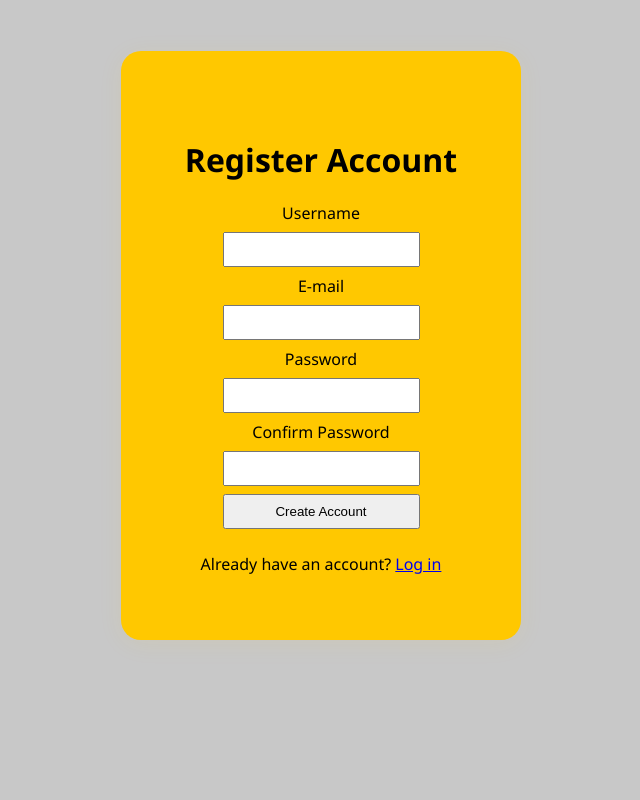
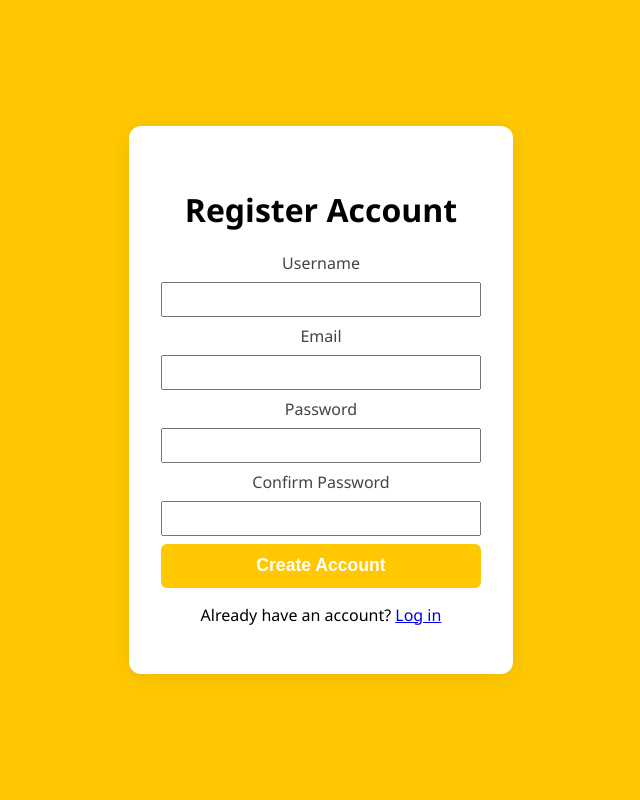
Before and after one commit to CCCCCasper/ThisIsTheEnd, a Flask app: page /register in a window 1280 px wide. Shown: the whole page, without its empty margins (319-959 px from the left). Run offline with Flask 2, Linux system fonts and the light colour scheme.

Commit message:
taal verandert & client list added

```diff
--- a/Styles/account.css
+++ b/Styles/account.css
@@ -1,30 +1,39 @@
-body{
+body {
+    background: rgb(255, 200, 0);
+    font-family: 'Segoe UI', Arial, sans-serif;
+    display: flex;
+    justify-content: center;
+    align-items: center;
+    height: 100vh;
     margin: 0;
-    min-height: 100vh;
-    width: 100vw;
-    font-family: Segoe UI, Arial, Helvetica, sans-serif;
-    padding: 4vw 2vw;
-    box-sizing: border-box;
-    background-color: rgb(200, 200, 200);
 }
-.login-container{
-    height: fit-content;
-    width: 100%;
-    max-width: 400px;
-    border: 1px solid transparent;
-    border-radius: 20px;
-    display: flex;
-    flex-direction: column;
-    background-color: rgb(255, 200, 0);
-    padding: 4rem 2rem 3rem 2rem;
-    margin: 0 auto;
-    box-sizing: border-box;
-    box-shadow: 0 4px 24px rgba(255, 200, 0, 0.08);
+
+.login-container {
+    background: #fff;
+    padding: 2.5rem 2rem 2rem 2rem;
+    border-radius: 12px;
+    box-shadow: 0 4px 24px rgba(0,0,0,0.08);
+    min-width: 320px;
 }
+
+h2 {
+    text-align: center;
+    color: #2d3a4a;
+    margin-bottom: 1.5rem;
+}
+
+label {
+    display: block;
+    margin-bottom: 0.5rem;
+    color: #444;
+    font-weight: 500;
+}
+
 .center{
     text-align: center;
     margin: 0 auto;
 }
+
 form{
     text-align: center;
     max-width: 100%;
@@ -39,12 +48,21 @@ input{
     box-sizing: border-box;
 }
 
-button{
-    padding: 8px 12px;
-    margin: 8px auto;
+button[type="submit"] {
     width: 100%;
-    max-width: 200px;
-    display: block;
+    padding: 0.7rem;
+    background: rgb(255, 200, 0);
+    color: #fff;
+    border: none;
+    border-radius: 6px;
+    font-size: 1.1rem;
+    font-weight: 600;
+    cursor: pointer;
+    transition: background 0.2s;
+}
+
+button[type="submit"]:hover {
+    background: rgb(255, 220, 0);
 }
 
 p.message{
--- a/Styles/reservations.css
+++ b/Styles/reservations.css
@@ -26,8 +26,7 @@ body {
 
 .delete, .edit{
     display: inline-block;
-    margin-bottom: 1.5rem;
-    padding: 0.5rem 1.5rem;
+    padding: 0.5rem 1rem;
     color: #2d3a4a;
     border: none;
     border-radius: 6px;
--- a/Templates/dashboard.html
+++ b/Templates/dashboard.html
@@ -32,6 +32,10 @@
     {% endif %}
 
 
+    <a class="box" href="{{ url_for('clients') }}">
+      <h2>List of all clients</h2>
+    </a>
+
     <a class="box" href="{{ url_for('reservations') }}">
       <h2>Go to Reservations</h2>
     </a>
--- a/Templates/lanes.html
+++ b/Templates/lanes.html
@@ -30,6 +30,7 @@
 			{% else %}
 				<div style="text-align: center; color: #b00; font-weight: bold; margin-top: 1.5rem;">Geen banen beschikbaar voor dit tijdstip.</div>
 			{% endif %}
+				<div style="text-align: center; color: #b00; font-weight: bold; margin-top: 1.5rem;">No lanes available for this time.</div>
 		</form>
 	</div>
 </body>
--- a/Templates/register.html
+++ b/Templates/register.html
@@ -14,7 +14,7 @@
 			<label for="register-username">Username</label>
 			<input id="register-username" name="username" type="text" required>
 
-			<label for="register-email">E-mail</label>
+			<label for="register-email">Email</label>
 			<input id="register-email" name="email" type="email" required>
 
 			<label for="register-password">Password</label>
--- a/Templates/unknown.html
+++ b/Templates/unknown.html
@@ -6,13 +6,13 @@
     {% if not session.get('user_id') %}
         <div class="reservation-container">
             <button class="back-btn" onclick="window.history.back(); return false;">&larr; Back</button>
-            <h2>Kies een extra optie</h2>
+            <h2>Choose an extra option</h2>
             <form action="{{ url_for('save_unknown') }}" method="post">
                 <div class="custom-input">
 
-                        <label for="name">Naam</label>
+                        <label for="name">Name</label>
                         <input type="text" id="name" name="name" required>
-                        <label for="email">E-mail</label>
+                        <label for="email">Email</label>
                         <input type="email" id="email" name="email" required>
 
                     <!-- Add extra options here if needed -->
--- a/server.py
+++ b/server.py
@@ -2,6 +2,7 @@
 # =========================
 # Imports & Configuration
 # =========================
+from flask_mail import Mail, Message
 from flask import Flask, render_template, request, redirect, url_for, flash, session, send_from_directory
 import sqlite3
 from pathlib import Path
@@ -132,17 +133,25 @@ def dashboard():
 def unknown():
     return render_template('unknown.html')
 
+@app.route('/clients')
+def clients():
+    conn = get_db_connection()
+    users = conn.execute('SELECT username, email FROM users').fetchall()
+    conn.close()
+    clients = [{'username': user['username'], 'email': user['email']} for user in users]
+    return render_template('clients.html', clients=clients)
+
 @app.route('/settings', methods=['GET'])
 def settings():
     user_id = session.get('user_id')
     if not user_id:
-        flash('Niet ingelogd.')
+        flash('Not logged in.')
         return redirect(url_for('login'))
     conn = get_db_connection()
     user = conn.execute('SELECT * FROM users WHERE id = ?', (user_id,)).fetchone()
     conn.close()
     if not user:
-        flash('Gebruiker niet gevonden.')
+        flash('User not found.')
         return redirect(url_for('login'))
     return render_template('settings.html', user=user)
 
@@ -150,19 +159,19 @@ def settings():
 def edit_account():
     user_id = session.get('user_id')
     if not user_id:
-        flash('Niet ingelogd.')
+        flash('Not logged in.')
         return redirect(url_for('login'))
     username = request.form.get('username', '').strip()
     email = request.form.get('email', '').strip()
     password = request.form.get('password', '')
     if not username or not email:
-        flash('Gebruikersnaam en e-mail zijn verplicht.')
+        flash('Username and email are required.')
         return redirect(url_for('settings'))
     conn = get_db_connection()
     cur = conn.execute('SELECT id FROM users WHERE username = ? AND id != ?', (username, user_id))
     if cur.fetchone():
         conn.close()
-        flash('Gebruikersnaam is al in gebruik.')
+        flash('Username is already taken.')
         return redirect(url_for('settings'))
     if password:
         hashed = generate_password_hash(password)
@@ -173,21 +182,21 @@ def edit_account():
     conn.close()
     session['username'] = username
     session['email'] = email
-    flash('Accountgegevens bijgewerkt.')
+    flash('Account details updated.')
     return redirect(url_for('settings'))
 
 @app.route('/delete_account', methods=['POST'])
 def delete_account():
     user_id = session.get('user_id')
     if not user_id:
-        flash('Niet ingelogd.')
+        flash('Not logged in.')
         return redirect(url_for('login'))
     conn = get_db_connection()
     conn.execute('DELETE FROM users WHERE id = ?', (user_id,))
     conn.commit()
     conn.close()
     session.clear()
-    flash('Account verwijderd.')
+    flash('Account deleted.')
     return redirect(url_for('index'))
 
 @app.route('/a_create')
```
Also changed, not shown: Templates/clients.html (added, +40 -0 lines), Templates/reservations.html (+11 -11 lines), Templates/results.html (+7 -7 lines), Templates/settings.html (+10 -10 lines), Templates/test.html (+10 -10 lines), Database/bowling.db, Database/init.sql (line endings or trailing spaces), 2 other files.
